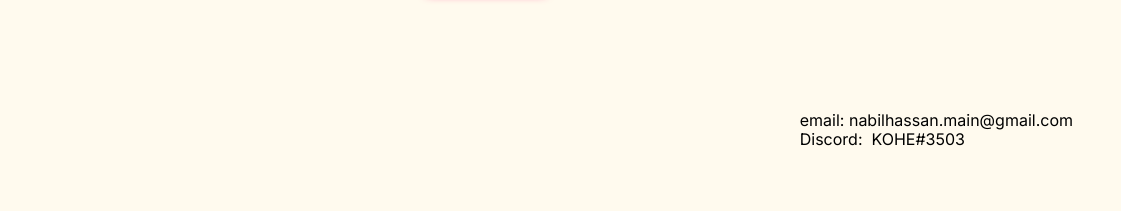
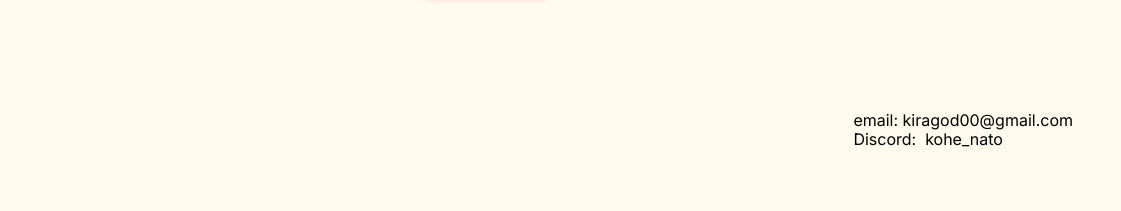
Before and after one commit to listicxkohe/Portfolio, a website built with Parcel: page index.html in a window 1280 px wide. Shown: the part 493-704 px from the top of the page, 159-1280 px from the left. Built offline with nearby package versions, Linux system fonts and the light colour scheme.

Commit message:
Update index.html
link updates

```diff
--- a/index.html
+++ b/index.html
@@ -94,9 +94,9 @@
             class="home-image"
           />
           <span class="home-text5">
-            <span>email:&nbsp;nabilhassan.main@gmail.com</span>
+            <span>email:&nbsp;kiragod00@gmail.com</span>
             <br />
-            <span>Discord:&nbsp;&nbsp;KOHE#3503</span>
+            <span>Discord:&nbsp;&nbsp;kohe_nato</span>
           </span>
         </footer>
       </div>
```
